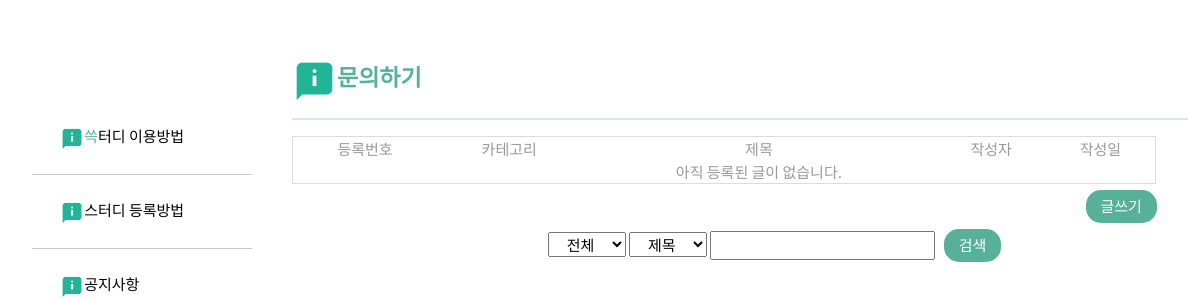
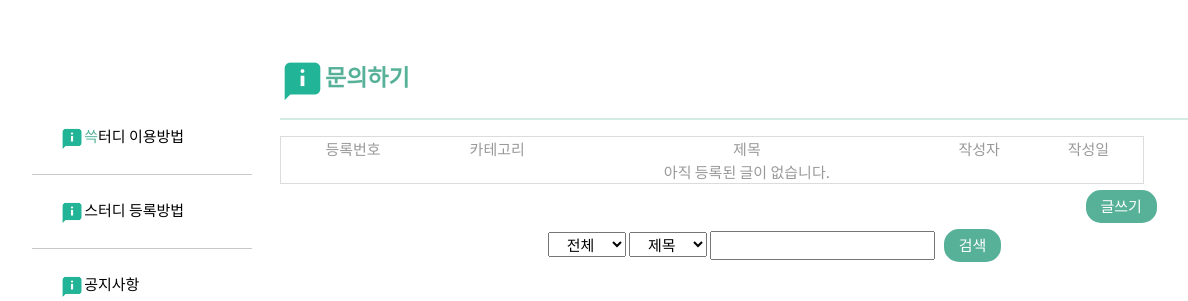
Before and after one commit to SSGTUDY/SSGTUDY_DEPLOY, a Django app: template about/templates/about_qna.html in a window 1440 px wide. Shown: the part 73-374 px from the top of the page, without its empty margins (70-1258 px from the left). Run offline with Django 4.2, Linux system fonts and the light colour scheme; the template is opened without the code that fills it, so the values that code supplies are empty; some libraries are stand-ins or nearby versions.

Commit message:
문의하기 오류 수정

```diff
--- a/about/templates/about_qna.html
+++ b/about/templates/about_qna.html
@@ -4,7 +4,7 @@
 
 
 {% block fooster%}
-<div class="container">
+<div class="container" style="padding:0px;">
     <h4 class="findssg">
         <img src="{% static 'about/image/i.png' %}" alt="mdo" width="45" height="45">문의하기</h4>
     <hr style="color:#56b198" size="4px" width="90%">
```
